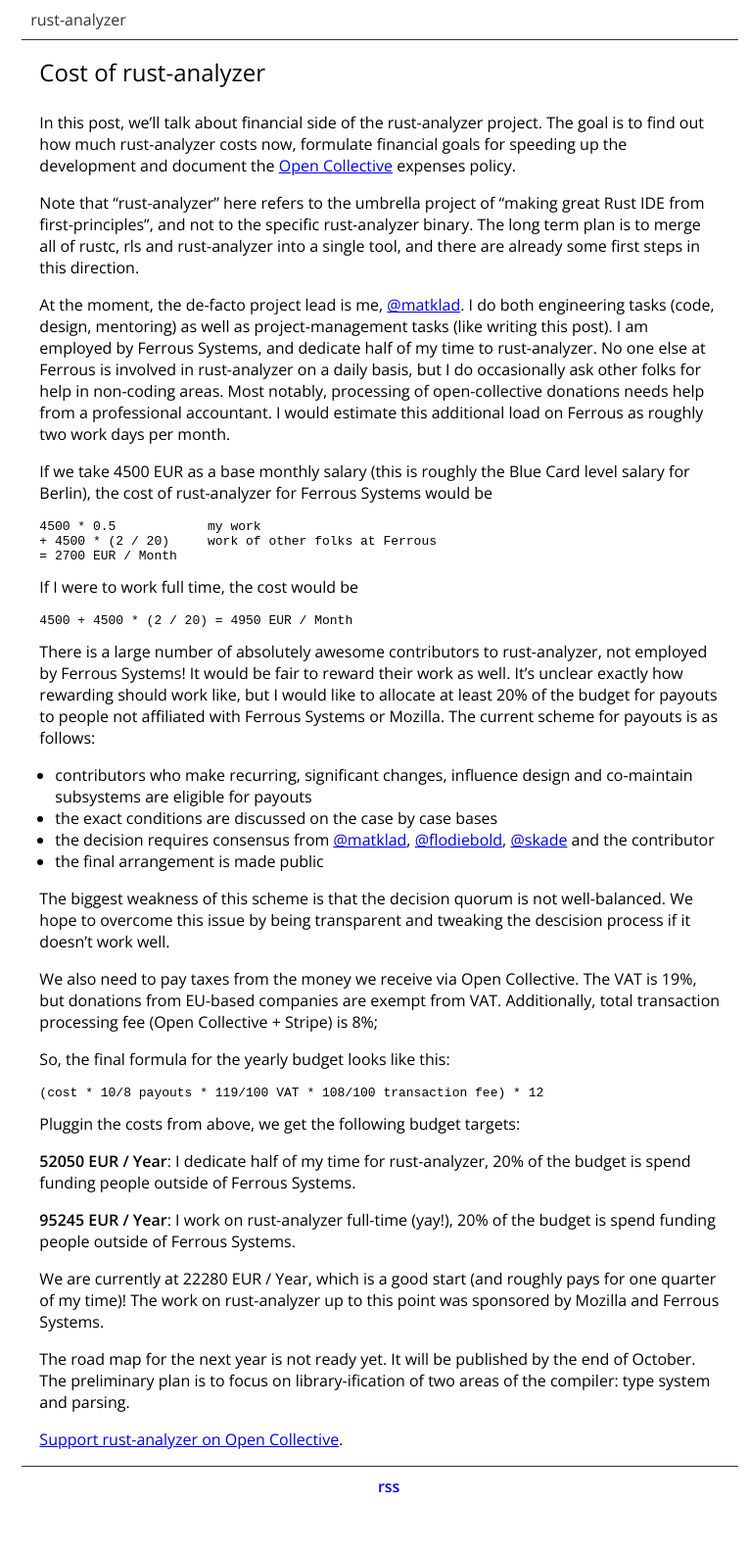
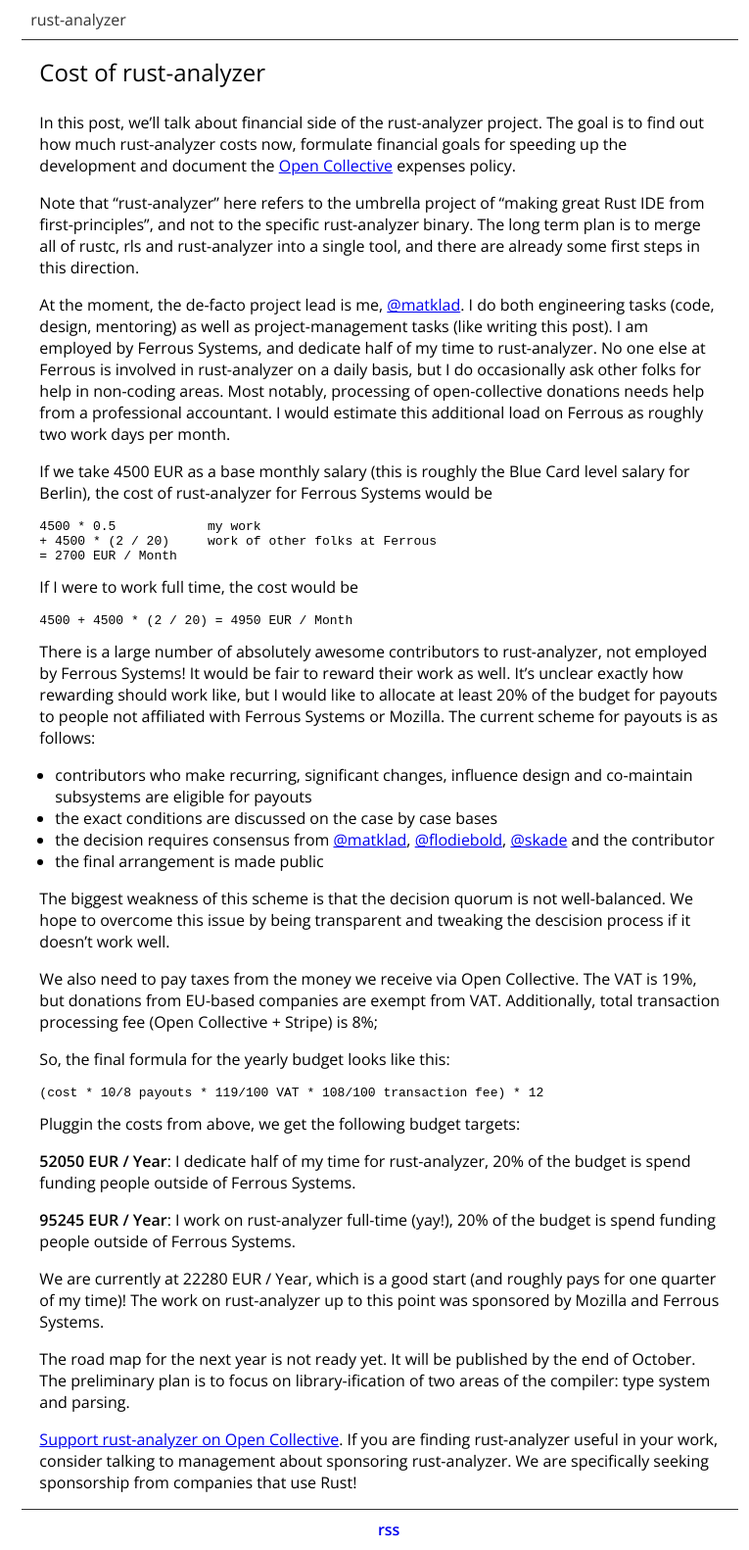
Before and after one commit to rust-analyzer/rust-analyzer.github.io, a Jekyll site: the page built from _posts/2019-10-16-finance.md, in a window 1280 px wide. Shown: the whole page at 98% size, without its empty margins (252-1017 px from the left). Built offline with Jekyll 4.4.1, drawn with Linux system fonts in a browser that asks for light colours; before the commit the page ends 1538 px from its top, so only the background shows below that.

Commit message:
be more specific about corporate sponsorship

```diff
--- a/_posts/2019-10-16-finance.md
+++ b/_posts/2019-10-16-finance.md
@@ -67,3 +67,5 @@
 The preliminary plan is to focus on library-ification of two areas of the compiler: type system and parsing.
 
 [Support rust-analyzer on Open Collective](https://opencollective.com/rust-analyzer/).
+If you are finding rust-analyzer useful in your work, consider talking to management about sponsoring rust-analyzer.
+We are specifically seeking sponsorship from companies that use Rust!
```
